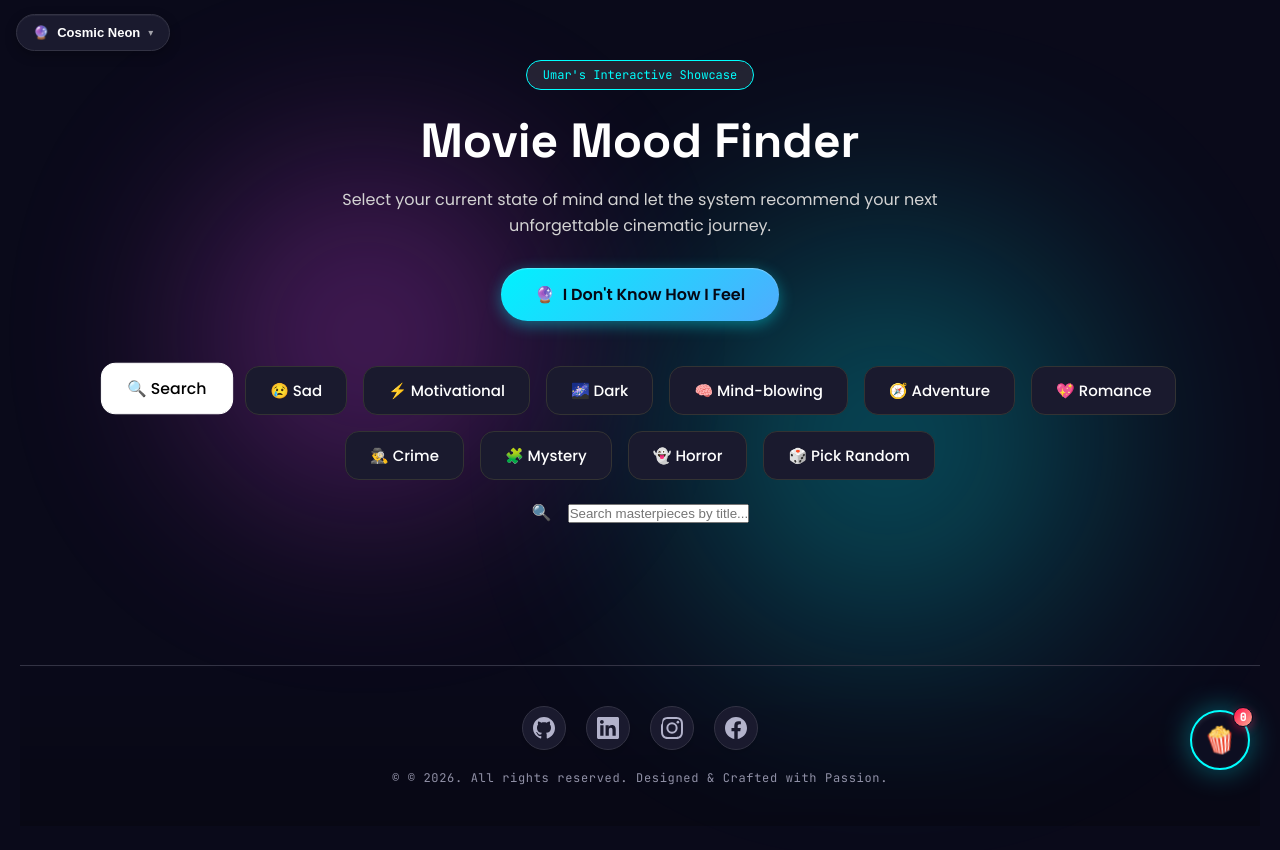
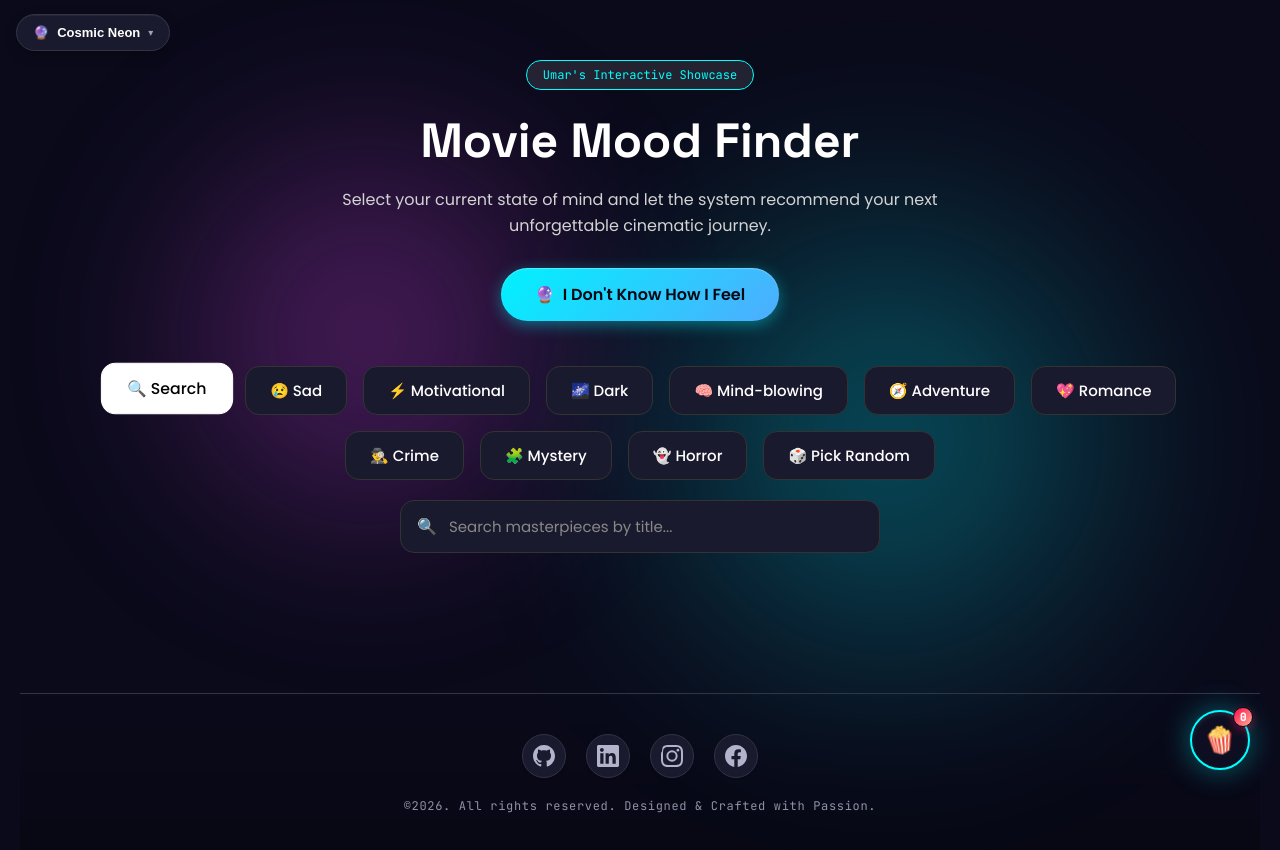
Before and after one commit to umar-devv/movie-mood-finder, a plain HTML site: page index.html in a window 1280 px wide. Drawn offline with Linux system fonts and the light colour scheme.

Commit message:
Update index.html

```diff
--- a/index.html
+++ b/index.html
@@ -4,6 +4,7 @@
     <meta charset="UTF-8">
     <meta name="viewport" content="width=device-width, initial-scale=1.0">
     <title>Movie Mood Finder</title>
+
     <link rel="preconnect" href="https://fonts.googleapis.com">
     <link rel="preconnect" href="https://fonts.gstatic.com" crossorigin>
     <link href="https://fonts.googleapis.com/css2?family=Poppins:wght@400;500;600;700&family=Space+Grotesk:wght@500;700&family=JetBrains+Mono:wght@400;500&display=swap" rel="stylesheet">
@@ -91,6 +92,7 @@
                 </button>
             </div>
 
+            <div class="search-container">
                 <span class="search-icon">🔍</span>
                 <input type="text" id="movie-search" placeholder="Search masterpieces by title..." aria-label="Search movies by title" autocomplete="off">
                 <button type="button" id="clear-search-btn" class="clear-search-btn" aria-label="Clear search" style="display: none;">✕</button>
@@ -103,7 +105,7 @@
         </div>
 
         <main class="grid-container" id="movie-grid">
-            <!-- Cards are dynamically injected here via /src/script.js -->
+
         </main>
 
         <div class="another-btn-wrapper" id="another-btn-wrapper" style="display: none;">
@@ -117,7 +119,6 @@
         <div class="quiz-modal" id="quiz-modal">
             <button class="quiz-close-btn" id="close-quiz-btn" aria-label="Close Quiz">&times;</button>
 
-            <!-- Welcome screen -->
             <div id="quiz-welcome-screen" class="quiz-screen active">
                 <div class="quiz-header">
                     <span class="quiz-tag">🔮 Mood Diagnostic</span>
@@ -165,11 +166,13 @@
                 </div>
 
                 <div class="quiz-matched-badges" id="quiz-matched-badges">
+
                 </div>
 
                 <div class="quiz-recommendations-section">
                     <h4>🎬 Recommended Masterpieces for You</h4>
                     <div class="quiz-recs-grid" id="quiz-recs-grid">
+
                     </div>
                 </div>
 
@@ -186,10 +189,12 @@
             <button class="theater-close-btn" id="close-theater-btn" aria-label="Close Theater">&times;</button>
 
             <div class="theater-content">
+
                 <div class="theater-header">
                     <div class="theater-meta">
                         <span class="year-badge" id="theater-year">2014</span>
                         <div class="mood-chips" id="theater-moods">
+
                         </div>
                     </div>
                     <h2 class="theater-title" id="theater-title">Interstellar</h2>
@@ -223,6 +228,7 @@
                         <div class="radar-box">
                             <h3>Vibe Profile Bar</h3>
                             <div class="vibe-analytics-list" id="vibe-analytics">
+
                             </div>
                         </div>
                     </div>
@@ -262,6 +268,7 @@
                 </div>
 
                 <div class="watchlist-items-list" id="watchlist-items-container">
+
                 </div>
             </div>
         </div>
@@ -297,7 +304,7 @@
                 </svg>
             </a>
         </div>
-        <p>&copy; © 2026. All rights reserved. Designed & Crafted with Passion.</p>
+        <p>&copy;2026. All rights reserved. Designed & Crafted with Passion.</p>
     </footer>
 
     <script src="script.js" defer></script>
```
